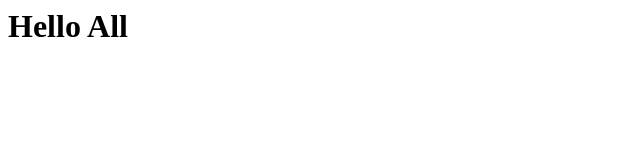
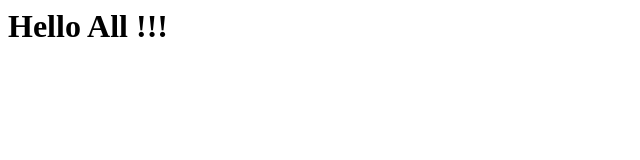
Before and after one commit to maraisj/awscourse1, a plain HTML site: page index.html in a window 1280 px wide. Shown: the full height of the page, 0-640 px from the left. Drawn offline with Linux system fonts and the light colour scheme.

Commit message:
Last on dev

```diff
--- a/index.html
+++ b/index.html
@@ -1,7 +1,7 @@
 <html>
 	<body>
 		<h1>
-			Hello All
+			Hello All !!!
 		</h1>
 	</body>
 </html>
```
